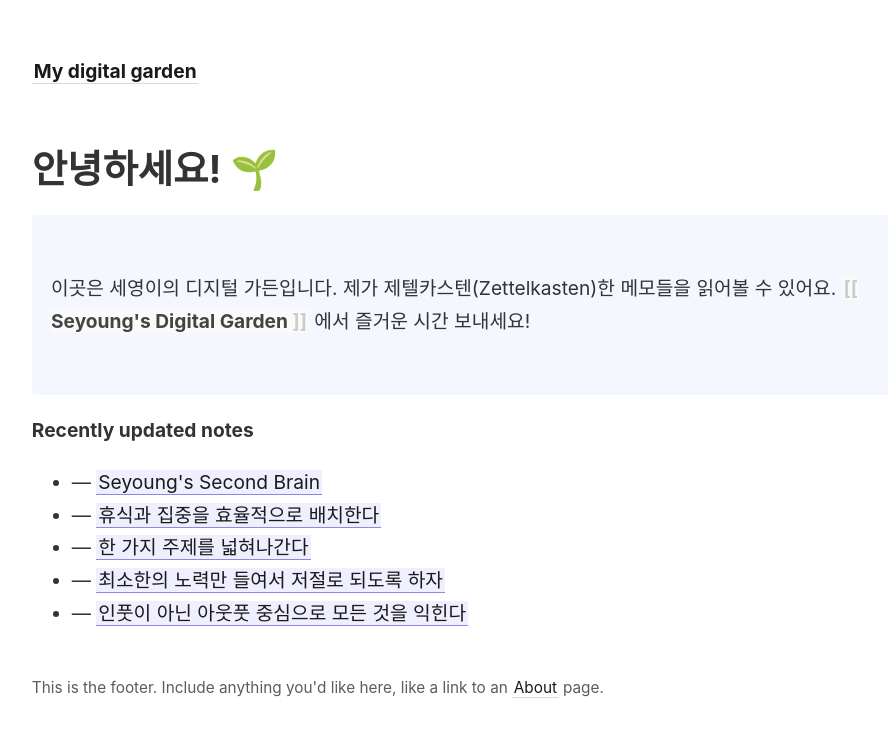
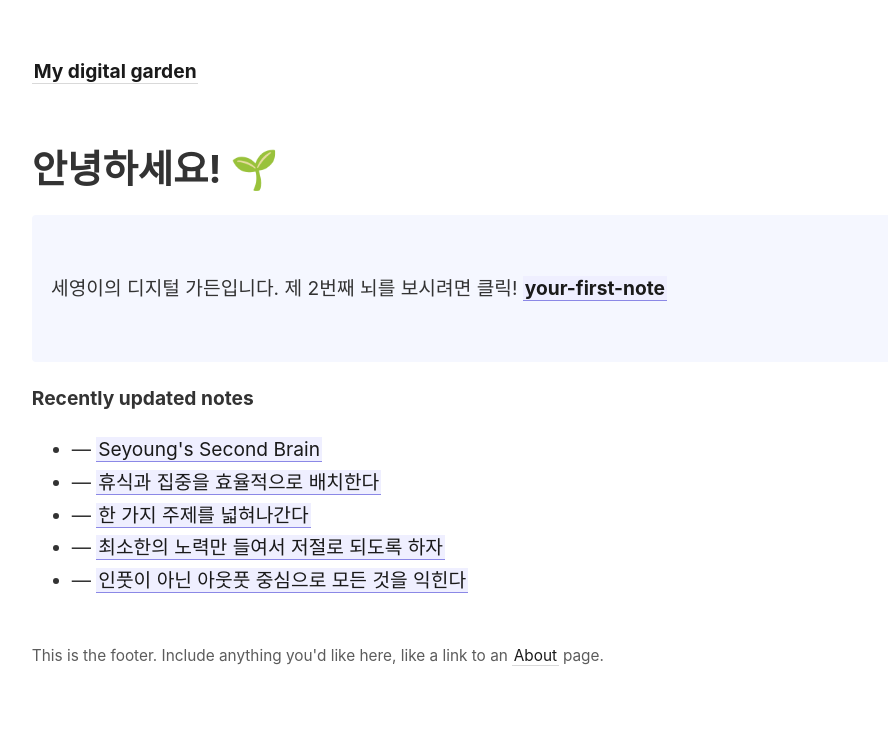
Before and after one commit to seyounggt/Seyoung-s-Digital-Garden, a Jekyll site: the page built from _pages/index.md, in a window 1280 px wide. Shown: the top 737 px of the page, without its empty margins (45-933 px from the left). Built offline with Jekyll 4.4.1, drawn with Linux system fonts in a browser that asks for light colours.

Commit message:
Update index.md

```diff
--- a/_pages/index.md
+++ b/_pages/index.md
@@ -8,7 +8,8 @@
 # 안녕하세요! 🌱
 
 <p style="padding: 3em 1em; background: #f5f7ff; border-radius: 4px;">
-  이곳은 세영이의 디지털 가든입니다. 제가 제텔카스텐(Zettelkasten)한 메모들을 읽어볼 수 있어요.  <span style="font-weight: bold">[[Seyoung's Digital Garden]]</span> 에서 즐거운 시간 보내세요!
+  세영이의 디지털 가든입니다.
+  제 2번째 뇌를 보시려면 클릭! <span style="font-weight: bold">[[your-first-note]]</span>
 </p>
 
 <strong>Recently updated notes</strong>
```
